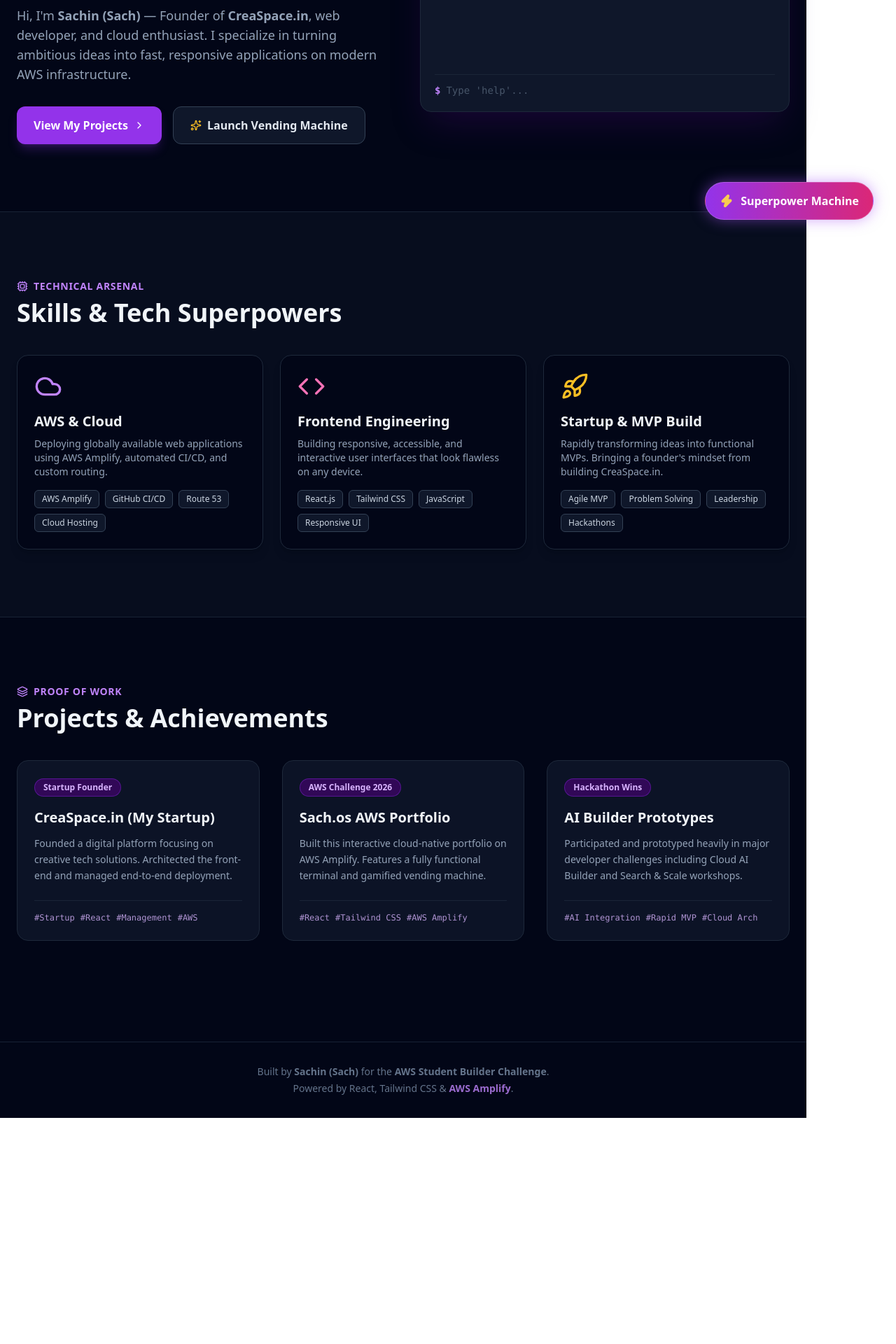
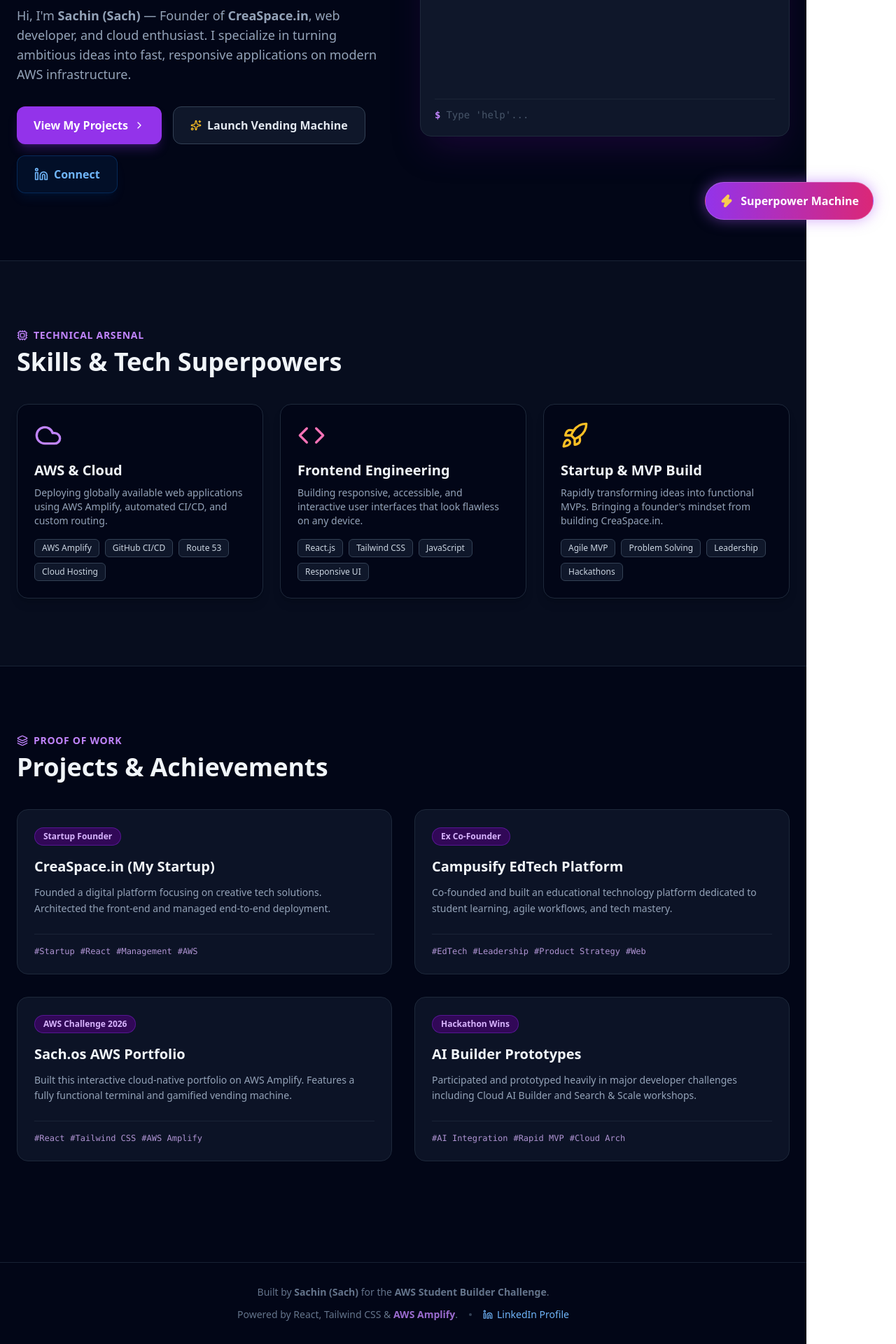
Before and after one commit to Igsach/aws-student-portfolio, a React (Vite) app: page / in a window 1280 px wide. Shown: the part 454-2374 px from the top of the page at 70% size. Before the commit the page ends 2051 px from the top, so only its background shows below. Built offline with nearby package versions, Linux system fonts and the light colour scheme.

Commit message:
Refactor icons and update terminal output messages

```diff
--- a/src/App.jsx
+++ b/src/App.jsx
@@ -1,7 +1,7 @@
 import React, { useState, useEffect, useRef } from 'react';
 import {
   Terminal, Cpu, Cloud, Code, Zap, Sparkles,
-  X, ChevronRight, Award, Layers, MonitorSmartphone, Rocket
+  X, ChevronRight, Award, Layers, MonitorSmartphone, Rocket, Wand2, Linkedin
 } from 'lucide-react';
 
 export default function App() {
@@ -25,28 +25,28 @@
     {
       code: 'A1',
       name: '2 AM Hackathon Hyperfocus',
-      icon: '⚡',
+      icon: <Zap className="w-8 h-8 text-amber-400 mx-auto" />,
       desc: 'When the clock hits 2 AM during a hackathon, my debugging speed triples. I turn complex blockers into working MVPs before sunrise.',
       badge: 'Legendary Trait'
     },
     {
       code: 'B2',
       name: 'Zero-Downtime Cloud Architect',
-      icon: '☁️',
+      icon: <Cloud className="w-8 h-8 text-purple-400 mx-auto" />,
       desc: 'From configuring custom domain DNS records to setting up automated GitHub CI/CD pipelines on AWS Amplify—I ship globally in minutes.',
       badge: 'AWS Builder Power'
     },
     {
       code: 'C3',
       name: 'Full-Stack Shapeshifter',
-      icon: '🔮',
+      icon: <Wand2 className="w-8 h-8 text-pink-400 mx-auto" />,
       desc: 'Capable of switching seamlessly between pixel-perfect Tailwind UIs, React logic, and structured technical documentation.',
       badge: 'Epic Versatility'
     },
     {
       code: 'D4',
       name: 'Startup Hustler (CreaSpace)',
-      icon: '🚀',
+      icon: <Rocket className="w-8 h-8 text-rose-400 mx-auto" />,
       desc: 'Founder mindset. I don\'t just write code; I build products that solve real problems and understand the business side of tech.',
       badge: 'Secret Weapon'
     }
@@ -77,11 +77,11 @@
     } else if (cmd === 'projects') {
       newHistory.push({ type: 'output', text: '1. CreaSpace.in (Startup) | 2. AWS Cloud Portfolio | 3. Campusify EdTech | 4. AI Hackathon Prototypes' });
     } else if (cmd === 'startup') {
-      newHistory.push({ type: 'output', text: '🚀 CreaSpace.in: My own startup! Building digital experiences and scalable platforms.' });
+      newHistory.push({ type: 'output', text: '[CREASPACE]: My own startup! Building digital experiences and scalable platforms.' });
     } else if (cmd === 'aws') {
       newHistory.push({ type: 'output', text: 'AWS Architecture: Hosted globally on AWS Amplify with continuous deployment connected directly to GitHub.' });
     } else if (cmd === 'secret') {
-      newHistory.push({ type: 'output', text: '🔓 SECRET UNLOCKED: Launching the Superpower Vending Machine...' });
+      newHistory.push({ type: 'output', text: '[SECRET UNLOCKED]: Launching the Superpower Vending Machine...' });
       setVendingOpen(true);
     } else if (cmd === 'clear') {
       setTerminalHistory([]);
@@ -96,7 +96,7 @@
   };
 
   return (
-    <div className="min-h-screen bg-slate-950 text-slate-100 font-sans selection:bg-purple-500 selection:text-white">
+    <div className="w-full min-h-screen bg-slate-950 text-slate-100 font-sans selection:bg-purple-500 selection:text-white overflow-x-hidden">
 
       {/* Top Banner */}
       <div className="bg-gradient-to-r from-purple-900/90 via-indigo-900/90 to-purple-900/90 border-b border-purple-500/30 px-4 py-2.5 text-center text-xs md:text-sm flex flex-col md:flex-row items-center justify-center gap-1 md:gap-2">
@@ -148,7 +148,7 @@
           <p className="text-slate-400 text-base md:text-lg leading-relaxed mb-8">
             Hi, I'm <strong>Sachin (Sach)</strong> — Founder of <strong>CreaSpace.in</strong>, web developer, and cloud enthusiast. I specialize in turning ambitious ideas into fast, responsive applications on modern AWS infrastructure.
           </p>
-          <div className="flex flex-col sm:flex-row gap-4">
+          <div className="flex flex-col sm:flex-row flex-wrap gap-4">
             <a href="#projects" className="bg-purple-600 hover:bg-purple-500 text-white font-semibold px-6 py-3.5 rounded-xl transition flex items-center justify-center gap-2 shadow-lg shadow-purple-600/25">
               View My Projects <ChevronRight className="w-4 h-4" />
             </a>
@@ -158,6 +158,14 @@
             >
               <Sparkles className="w-4 h-4 text-amber-400" /> Launch Vending Machine
             </button>
+            <a
+              href="https://in.linkedin.com/in/sachindhageofficial"
+              target="_blank"
+              rel="noopener noreferrer"
+              className="bg-[#0A66C2]/10 hover:bg-[#0A66C2]/20 border border-[#0A66C2]/30 text-[#70B5F9] font-semibold px-6 py-3.5 rounded-xl transition flex items-center justify-center gap-2 shadow-lg shadow-[#0A66C2]/10"
+            >
+              <Linkedin className="w-5 h-5" /> Connect
+            </a>
           </div>
         </div>
 
@@ -254,13 +262,19 @@
         </div>
         <h2 className="text-3xl md:text-4xl font-bold mb-10 text-center md:text-left">Projects & Achievements</h2>
 
-        <div className="grid sm:grid-cols-2 md:grid-cols-3 gap-6 md:gap-8">
+        <div className="grid sm:grid-cols-2 gap-6 md:gap-8">
           {[
             {
               title: 'CreaSpace.in (My Startup)',
               badge: 'Startup Founder',
               desc: 'Founded a digital platform focusing on creative tech solutions. Architected the front-end and managed end-to-end deployment.',
               tech: ['Startup', 'React', 'Management', 'AWS']
+            },
+            {
+              title: 'Campusify EdTech Platform',
+              badge: 'Ex Co-Founder',
+              desc: 'Co-founded and built an educational technology platform dedicated to student learning, agile workflows, and tech mastery.',
+              tech: ['EdTech', 'Leadership', 'Product Strategy', 'Web']
             },
             {
               title: 'Sach.os AWS Portfolio',
@@ -381,8 +395,12 @@
         <p>
           Built by <strong>Sachin (Sach)</strong> for the <strong>AWS Student Builder Challenge</strong>.
         </p>
-        <p className="mt-1">
-          Powered by React, Tailwind CSS & <strong className="text-purple-400/80">AWS Amplify</strong>.
+        <p className="mt-3 flex flex-wrap items-center justify-center gap-3 sm:gap-4">
+          <span>Powered by React, Tailwind CSS & <strong className="text-purple-400/80">AWS Amplify</strong>.</span>
+          <span className="hidden sm:inline w-1 h-1 rounded-full bg-slate-700"></span>
+          <a href="https://in.linkedin.com/in/sachindhageofficial" target="_blank" rel="noopener noreferrer" className="text-[#70B5F9] hover:underline flex items-center gap-1.5">
+            <Linkedin className="w-3.5 h-3.5" /> LinkedIn Profile
+          </a>
         </p>
       </footer>
 
```
